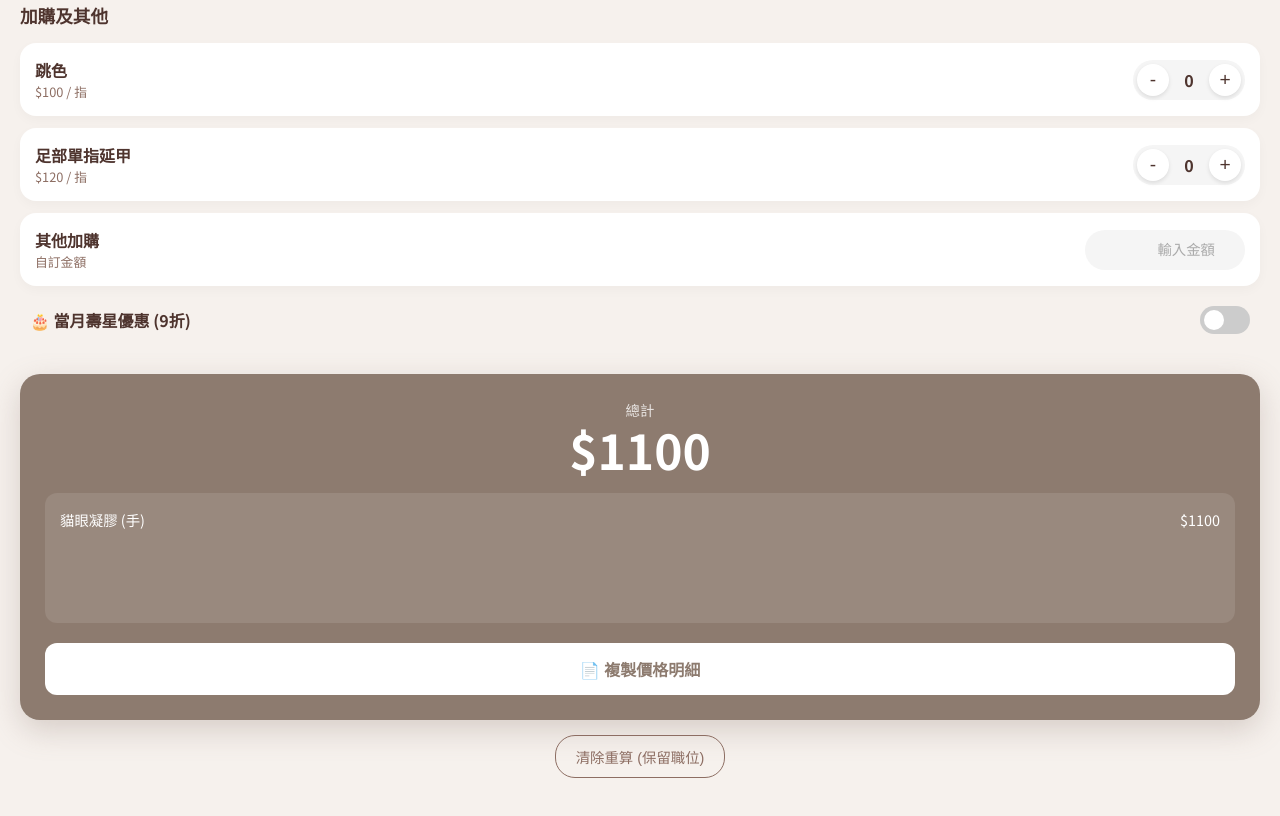
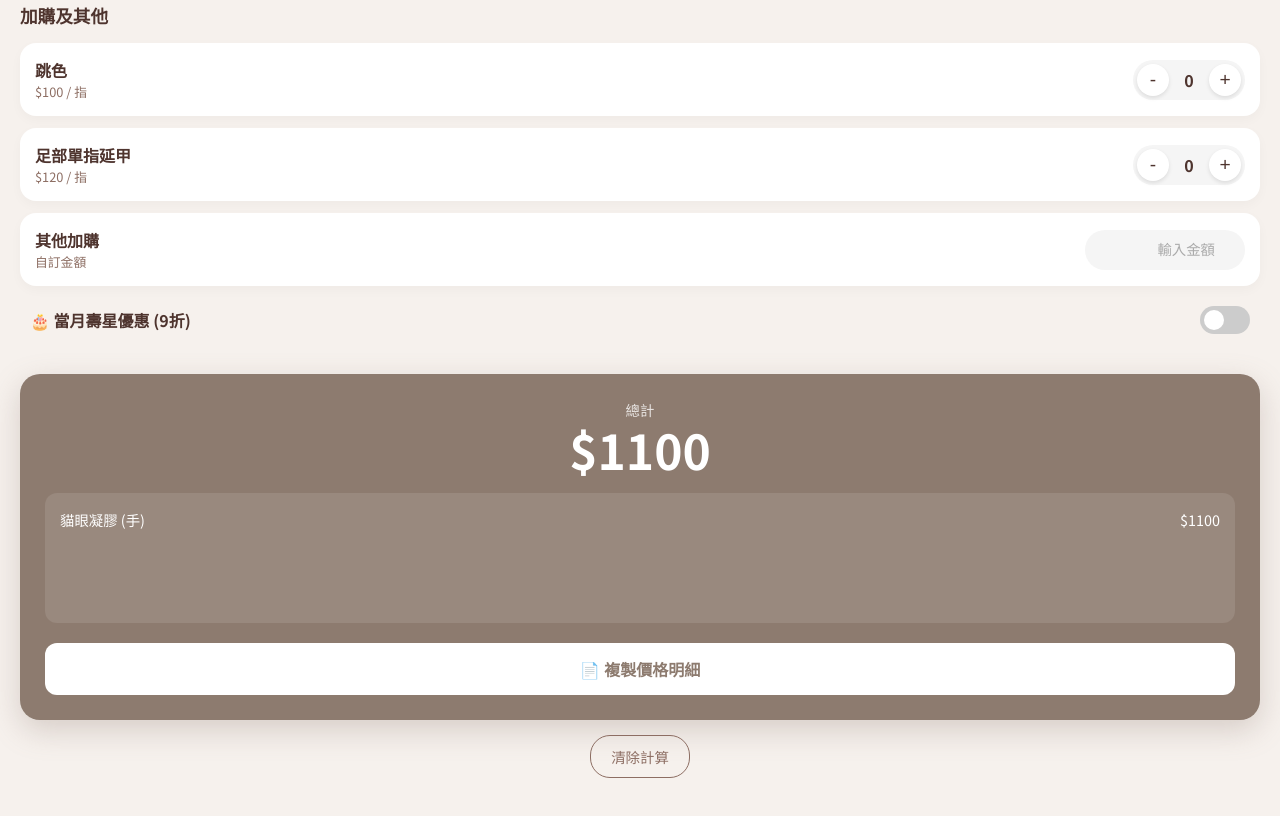
Before and after one commit to machael090807/nail-calculator, a plain HTML site: page index.html in a window 1280 px wide. Shown: the part 1741-2557 px from the top of the page. Drawn offline with Linux system fonts and the light colour scheme.

Commit message:
Update index.html

```diff
--- a/index.html
+++ b/index.html
@@ -122,7 +122,7 @@
     </div>
 
     <div style="text-align:center;">
-        <button class="btn-reset" onclick="resetAll()">清除重算 (保留職位)</button>
+        <button class="btn-reset" onclick="resetAll()">清除計算</button>
     </div>
 
     <script>
```
